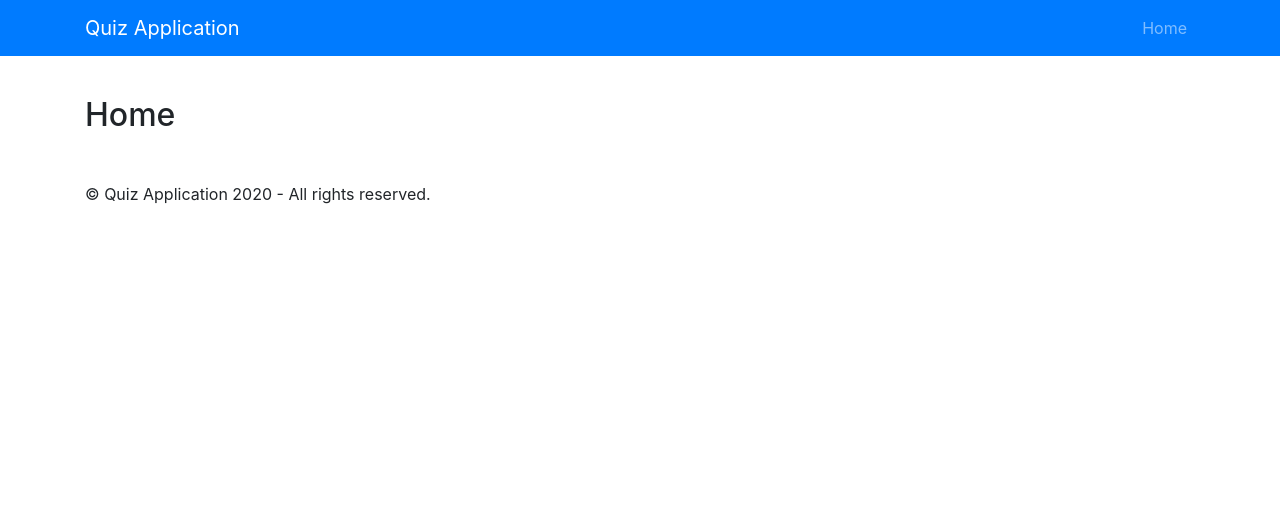
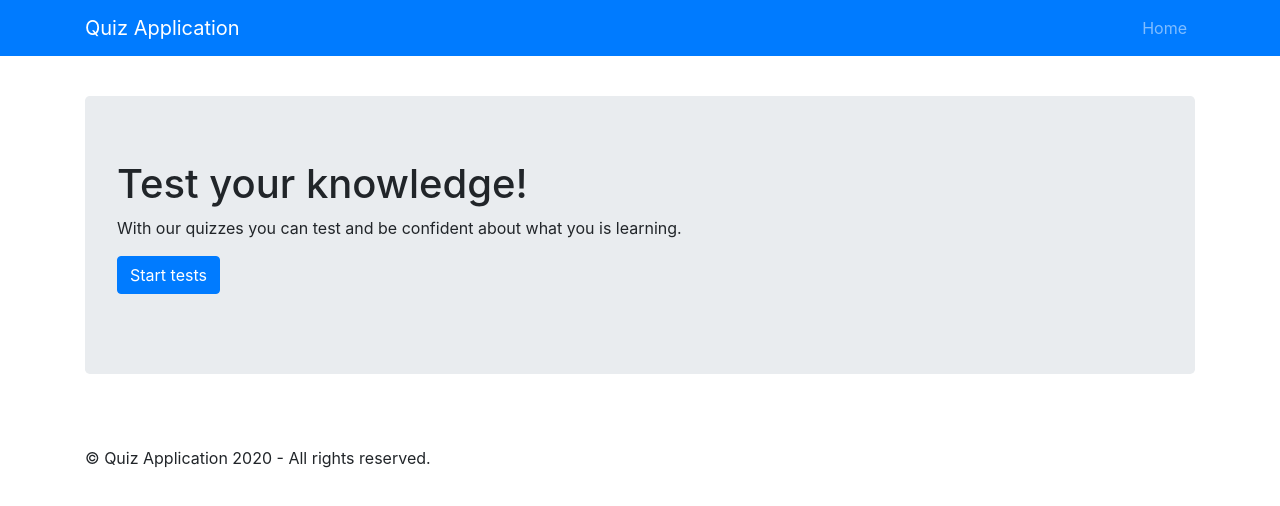
Before and after one commit to kaluabentes/react-quiz, a React (Create React App) app: page / in a window 1280 px wide. Shown: the top 506 px of the page. Built offline with nearby package versions, Linux system fonts and the light colour scheme.

Commit message:
feat: create home page

```diff
--- a/src/config/routes.js
+++ b/src/config/routes.js
@@ -1,9 +1,11 @@
+import React from "react";
+
 import Home from "pages/Home";
 
 export default [
   {
     label: "Home",
     path: "/",
-    component: Home,
+    component: <Home />,
   },
 ];
--- a/src/pages/Home.js
+++ b/src/pages/Home.js
@@ -1,11 +1,30 @@
 import React from "react";
+import { Jumbotron, Button } from "react-bootstrap";
+import { useHistory } from "react-router-dom";
 
 import Layout from "templates/Layout";
 
-export default function Home() {
+export default function Index() {
+  let history = useHistory();
+
+  const handleStartButtonClick = () => {
+    history.push("/quizzes");
+  };
+
   return (
     <Layout title="Home">
-      <h2>Home</h2>
+      <Jumbotron>
+        <h1>Test your knowledge!</h1>
+        <p>
+          With our quizzes you can test and be confident about what you is
+          learning.
+        </p>
+        <p>
+          <Button onClick={handleStartButtonClick} variant="primary">
+            Start tests
+          </Button>
+        </p>
+      </Jumbotron>
     </Layout>
   );
 }
```
